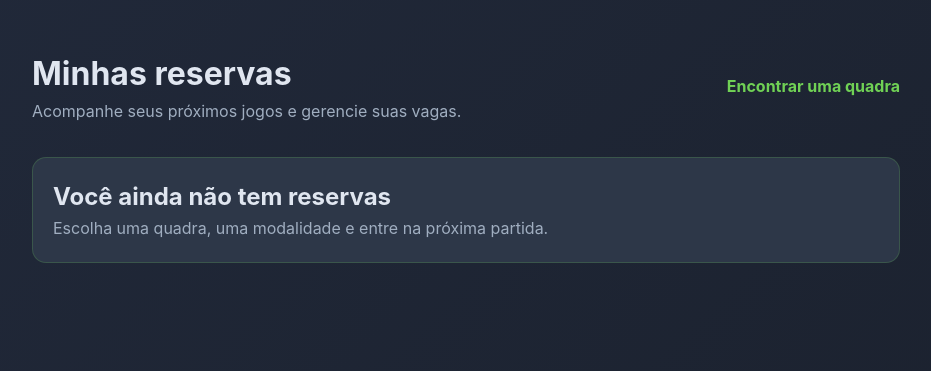
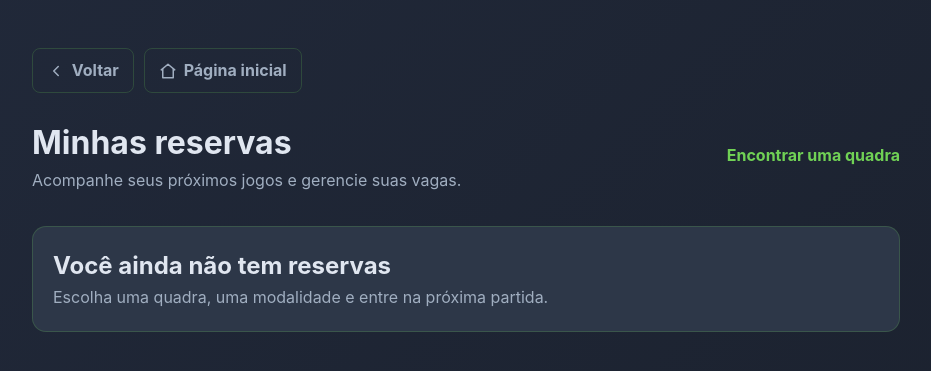
Before and after one commit to Caramorii/DGAsports, a Django app: page /minhas-reservas/ in a window 1280 px wide. Shown: the top 371 px of the page, without its empty margins (174-1105 px from the left). Run offline with Django 5.2, Linux system fonts and the light colour scheme; the visitor is signed in with stand-in values (Sample User, id 1); data that the repository does not hold is empty.

Commit message:
feat(views.py, minhas_reservas.html e tests.py): Adiciona botões de voltar e de página inicial em Minhas reservas

```diff
--- a/core/tests.py
+++ b/core/tests.py
@@ -173,6 +173,10 @@ class ReservaPartidaTests(TestCase):
 
         self.assertRedirects(confirmacao, reverse('minhas_reservas'))
         self.assertTrue(ReservaJogador.objects.filter(usuario=self.usuario, horario=self.horario).exists())
+
+        pagina = self.client.get(reverse('minhas_reservas'))
+        self.assertContains(pagina, f'href="{reverse("detalhes_quadra", args=[self.quadra.id])}"><svg')
+        self.assertContains(pagina, f'href="{reverse("home")}"><svg')
 
     def _preparar_horario_privado(self):
         self.quadra.tipo = 'privada'
--- a/core/views.py
+++ b/core/views.py
@@ -1,4 +1,5 @@
 from django.shortcuts import render, redirect, get_object_or_404
+from django.urls import reverse
 from django.db import IntegrityError
 from django.contrib.auth import login, logout, authenticate
 from django.contrib.auth.decorators import login_required
@@ -1383,7 +1384,13 @@ def minhas_reservas(request):
     reservas = ReservaJogador.objects.filter(usuario=request.user).select_related('horario__quadra').order_by(
         'horario__data', 'horario__hora_texto'
     )
-    return render(request, 'minhas_reservas.html', {'reservas': reservas, 'hoje': date.today()})
+    # "Voltar" leva à quadra da reserva mais recente, que é a que o usuário acabou de fazer.
+    ultima_reserva = ReservaJogador.objects.filter(usuario=request.user).order_by('-id').first()
+    voltar_url = (reverse('detalhes_quadra', args=[ultima_reserva.horario.quadra_id])
+                  if ultima_reserva else reverse('explorar'))
+    return render(request, 'minhas_reservas.html', {
+        'reservas': reservas, 'hoje': date.today(), 'voltar_url': voltar_url,
+    })
 
 
 @login_required(login_url='login')
--- a/templates/minhas_reservas.html
+++ b/templates/minhas_reservas.html
@@ -6,11 +6,15 @@
   <title>Minhas reservas | DGA Sports</title>
   <link rel="stylesheet" href="{% static 'css/base.css' %}">
   <style>
-    main{max-width:900px;margin:3rem auto;padding:0 1rem}.topo{display:flex;justify-content:space-between;align-items:center;gap:1rem;margin-bottom:2rem}.card{background:var(--dark-card-bg);border:1px solid var(--border-color);border-radius:14px;padding:1.25rem;margin:.8rem 0;display:flex;justify-content:space-between;gap:1rem;align-items:center}.meta{color:var(--text-secondary)}.badge{display:inline-block;padding:.2rem .6rem;border-radius:99px;background:var(--hover-bg);color:var(--primary-green);font-weight:700}.btn{border:0;border-radius:8px;padding:.7rem 1rem;font-weight:700;cursor:pointer}.cancelar{background:#d64b4b;color:white}.link{color:var(--primary-green);font-weight:700;text-decoration:none}@media(max-width:600px){.card,.topo{align-items:flex-start;flex-direction:column}}
+    main{max-width:900px;margin:3rem auto;padding:0 1rem}.topo{display:flex;justify-content:space-between;align-items:center;gap:1rem;margin-bottom:2rem}.card{background:var(--dark-card-bg);border:1px solid var(--border-color);border-radius:14px;padding:1.25rem;margin:.8rem 0;display:flex;justify-content:space-between;gap:1rem;align-items:center}.meta{color:var(--text-secondary)}.badge{display:inline-block;padding:.2rem .6rem;border-radius:99px;background:var(--hover-bg);color:var(--primary-green);font-weight:700}.btn{border:0;border-radius:8px;padding:.7rem 1rem;font-weight:700;cursor:pointer}.cancelar{background:#d64b4b;color:white}.link{color:var(--primary-green);font-weight:700;text-decoration:none}.navegacao{display:flex;gap:.6rem;flex-wrap:wrap;margin-bottom:1.5rem}.btn-nav{display:inline-flex;align-items:center;gap:.4rem;border:1px solid var(--border-color);border-radius:8px;padding:.55rem .9rem;color:var(--text-secondary);font-weight:700;text-decoration:none;transition:color .2s,border-color .2s}.btn-nav:hover{color:var(--primary-green);border-color:var(--primary-green)}@media(max-width:600px){.card,.topo{align-items:flex-start;flex-direction:column}}
   </style>
 </head>
 <body>
 <main>
+  <nav class="navegacao" aria-label="Navegação">
+    <a class="btn-nav" href="{{ voltar_url }}"><svg width="18" height="18" viewBox="0 0 24 24" fill="none" stroke="currentColor" stroke-width="2" stroke-linecap="round" stroke-linejoin="round" aria-hidden="true"><polyline points="15 18 9 12 15 6"></polyline></svg>Voltar</a>
+    <a class="btn-nav" href="{% url 'home' %}"><svg width="18" height="18" viewBox="0 0 24 24" fill="none" stroke="currentColor" stroke-width="2" stroke-linecap="round" stroke-linejoin="round" aria-hidden="true"><path d="M3 10.5 12 3l9 7.5"></path><path d="M5 9.5V21h14V9.5"></path></svg>Página inicial</a>
+  </nav>
   <div class="topo"><div><h1>Minhas reservas</h1><p class="meta">Acompanhe seus próximos jogos e gerencie suas vagas.</p></div><a class="link" href="{% url 'explorar' %}">Encontrar uma quadra</a></div>
   {% if messages %}{% for message in messages %}<p class="badge">{{ message }}</p>{% endfor %}{% endif %}
   {% for reserva in reservas %}
```
